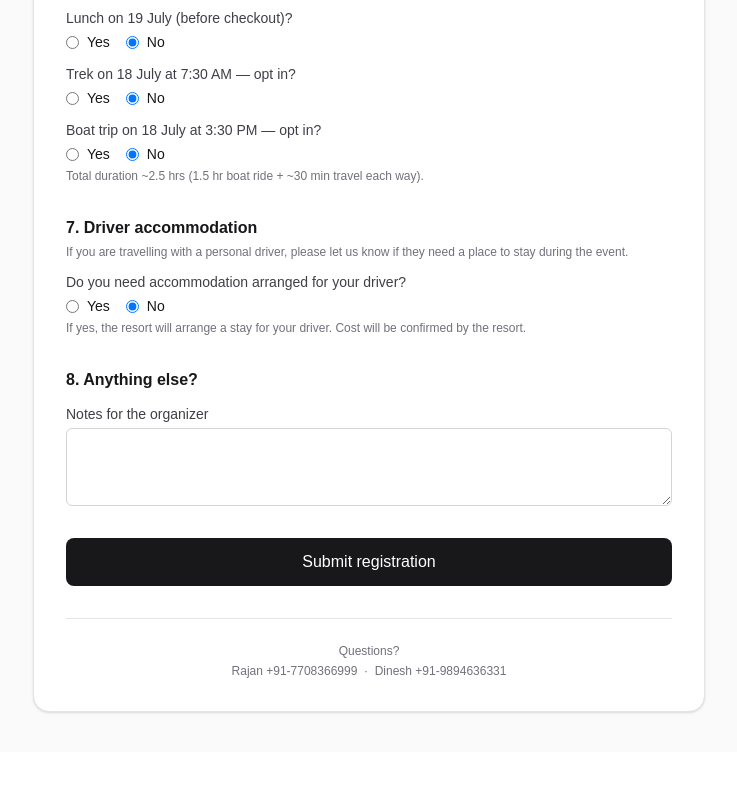
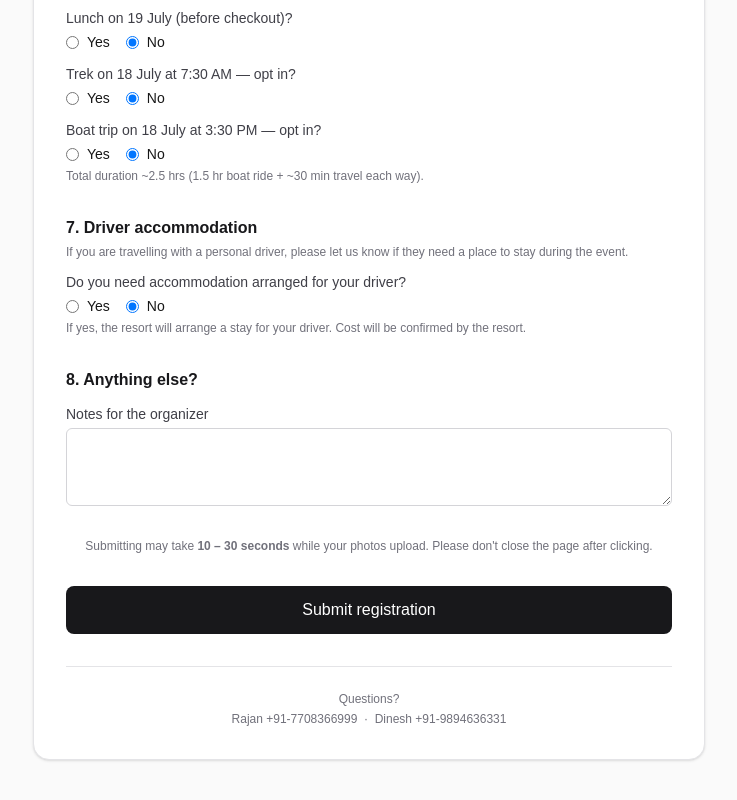
Before and after one commit to wildtint/aloha-reunion, a Next.js app: page /register in a window 1280 px wide. Shown: the part 1885-2685 px from the top of the page, without its empty margins (271-1008 px from the left). Before the commit the page ends 2637 px from the top, so only its background shows below. Built offline with nearby package versions, Linux system fonts and the light colour scheme.

Commit message:
Reliable submit overlay: native onSubmit + flushSync; clearer waiting message

```diff
--- a/app/_components/RegistrationForm.tsx
+++ b/app/_components/RegistrationForm.tsx
@@ -1,6 +1,7 @@
 "use client";
 
 import { useRef, useState } from "react";
+import { flushSync } from "react-dom";
 
 export type Mode = "create" | "edit";
 
@@ -124,11 +125,18 @@ export default function RegistrationForm({
     );
   };
 
-  async function onSubmit(formData: FormData) {
+  async function handleFormSubmit(e: React.FormEvent<HTMLFormElement>) {
+    e.preventDefault();
     if (submittingRef.current) return;
     submittingRef.current = true;
-    setSubmitting(true);
-    setError(null);
+
+    // Force the modal to paint BEFORE we start the (slow) upload.
+    flushSync(() => {
+      setSubmitting(true);
+      setError(null);
+    });
+
+    const formData = new FormData(e.currentTarget);
     formData.set("member_count", members.length.toString());
     members.forEach((m, i) => {
       formData.set(`member_${i}_type`, m.type);
@@ -137,12 +145,16 @@ export default function RegistrationForm({
       formData.set(`member_${i}_meal`, m.meal);
       formData.set(`member_${i}_allergies`, m.allergies);
     });
+
     const result = await submitAction(formData);
     if (result && !result.ok) {
       setError(result.error || "Something went wrong");
       setSubmitting(false);
       submittingRef.current = false;
+      // Scroll to show error
+      window.scrollTo({ top: 0, behavior: "smooth" });
     }
+    // On success the server redirects, so we leave the overlay up.
   }
 
   return (
@@ -161,8 +173,9 @@ export default function RegistrationForm({
               Please wait. Do not close or refresh this page.
             </p>
             {mode === "create" && (
-              <p className="text-xs text-zinc-400 mt-3">
-                This can take a few seconds while your ID photo uploads.
+              <p className="text-xs text-zinc-500 mt-3 leading-relaxed">
+                This may take <strong>10 – 30 seconds</strong> while your ID and
+                VISA photos are uploaded.
               </p>
             )}
           </div>
@@ -194,7 +207,7 @@ export default function RegistrationForm({
         )}
 
         <fieldset disabled={submitting} className="contents">
-          <form action={onSubmit} className="space-y-8">
+          <form onSubmit={handleFormSubmit} className="space-y-8">
             <Section title="1. Your details">
               <Field label="Full name" required>
                 <input
@@ -761,6 +774,11 @@ export default function RegistrationForm({
               </div>
             )}
 
+            <p className="text-xs text-zinc-500 text-center">
+              Submitting may take <strong>10 – 30 seconds</strong> while your
+              photos upload. Please don&apos;t close the page after clicking.
+            </p>
+
             <button
               type="submit"
               disabled={submitting}
```
